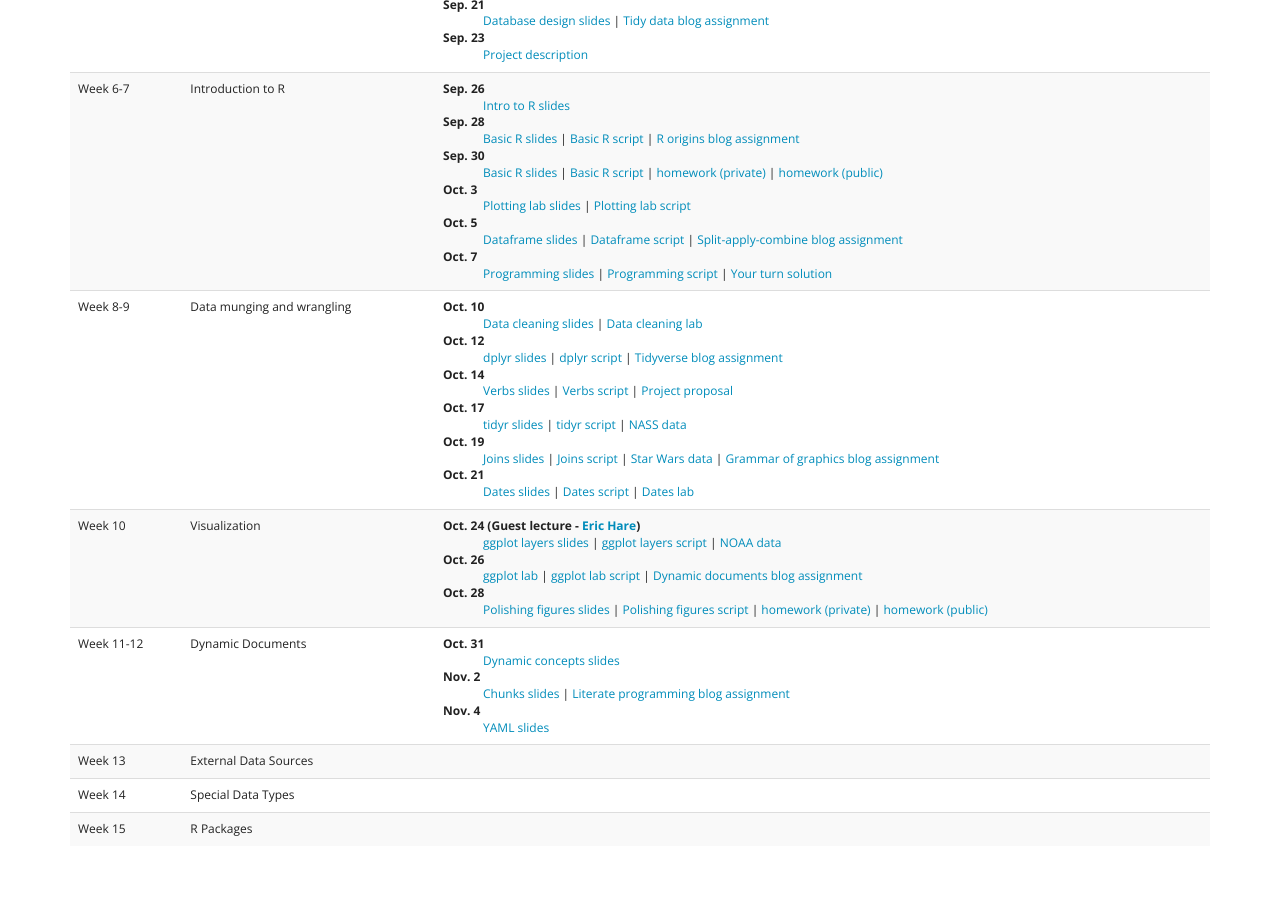
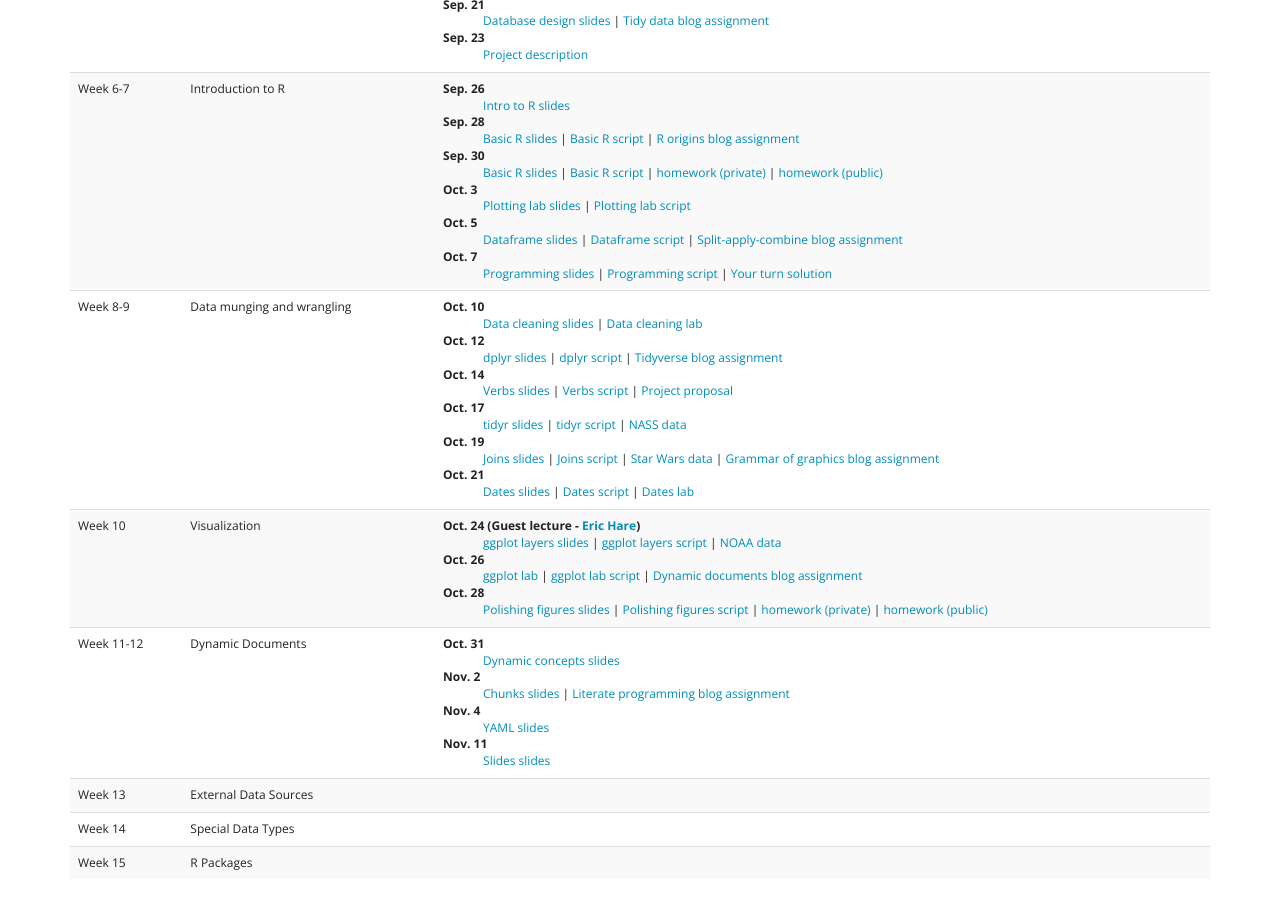
Before and after one commit to agron590-ISU/agron590-ISU.github.io, a Jekyll site: the page built from syllabus.html, in a window 1280 px wide and 900 px high, scrolled down 654 px. Built offline with Jekyll 4.4.1, drawn with Linux system fonts in a browser that asks for light colours; before the commit the page ends 1521 px from its top, so only the background shows below that.

Commit message:
Added link for slides slides

```diff
--- a/syllabus.html
+++ b/syllabus.html
@@ -141,6 +141,8 @@ The full syllabus is available <a href="http://agron590-isu.github.io/materials/
           <dd><a href="../materials/week_11/chunks/slides_chunks.html" target=_blank>Chunks slides</a> | <a href="https://github.com/agron590-ISU/blog/tree/master/11" target=_blank>Literate programming blog assignment</a></dd>
           <dt>Nov. 4</dt>
           <dd><a href="../materials/week_11/yaml/slides_yaml.html" target=_blank>YAML slides</a></dd>
+          <dt>Nov. 11</dt>
+          <dd><a href="../materials/week_12/rmd_slides/slides_slides.html" target=_blank>Slides slides</a></dd>
         </td>
       </tr>
       <tr>
```
